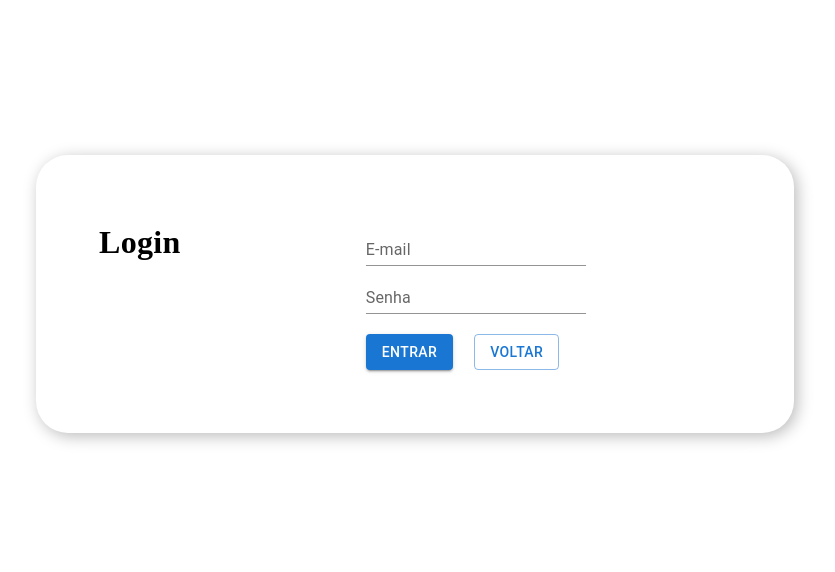
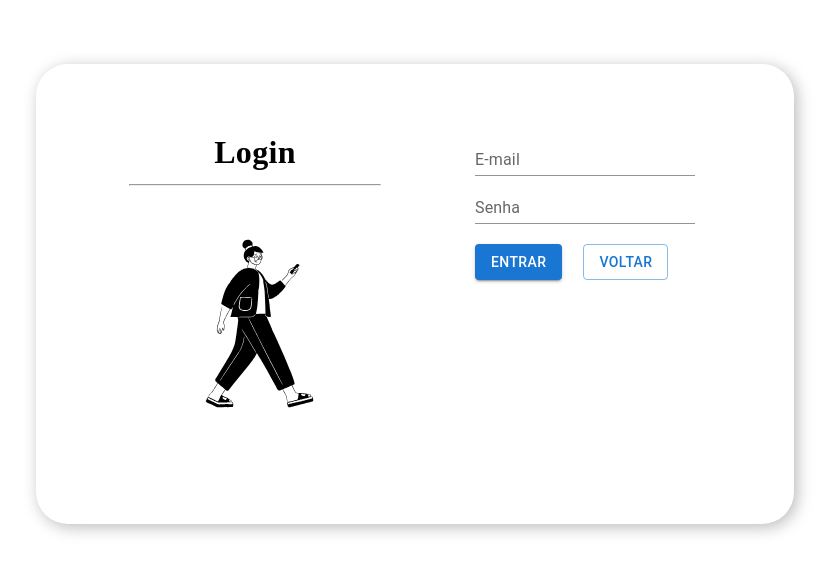
Before and after one commit to JullyanoBortolonSchuhmacher/FitLife, a React (Vite) app: page /login in a window 1280 px wide. Shown: the part 114-686 px from the top of the page, without its empty margins (225-1060 px from the left). Built offline with nearby package versions, Linux system fonts and the light colour scheme.

Commit message:
#Estilizando + Deixando um pouco mais estilizado e adicionando o svg de uma persona, **SVG pego de:** sapiens.ui8.com
_Jullyano_

```diff
--- a/src/pages/Login/Login.jsx
+++ b/src/pages/Login/Login.jsx
@@ -12,12 +12,8 @@ function Login() {
   let [colunas, setColunas] = useState(2);
 
   useEffect(() => {
-    const colunasRespon = localStorage.getItem('colunas');
-    if (colunasRespon && parseInt(colunasRespon) > 2) {
-      setColunas(2);
-    } else {
-      setColunas(parseInt(colunasRespon) || 2);
-    }
+    // é o que fica mais bonito 🩻
+    setColunas(2);
   }, []);
 
   return (
@@ -37,7 +33,17 @@ function Login() {
         gridTemplateColumns={`repeat(${colunas}, auto)`}
         gap={5}
       >
-        <Typography fontFamily="cursive" fontWeight="900" fontSize="2em">Login</Typography>
+        <Box
+          display={'flex'}
+          flexDirection={'column'}
+          justifyContent={'center'}
+          alignItems={'center'}
+        >
+          <Typography fontFamily="cursive" fontWeight="900" fontSize="2em">Login</Typography>
+          <hr width={'250rem'} />
+          <img src="/sapiens.svg" alt="logn" width={'300rem'} />
+        </Box>
+
         <form onSubmit={handleSubmit(onSubmit)}>
           <Container>
             <TextField type="email" id="email" label="E-mail" variant="standard" autoComplete="username"
```
Also changed, not shown: public/sapiens.svg (added).
